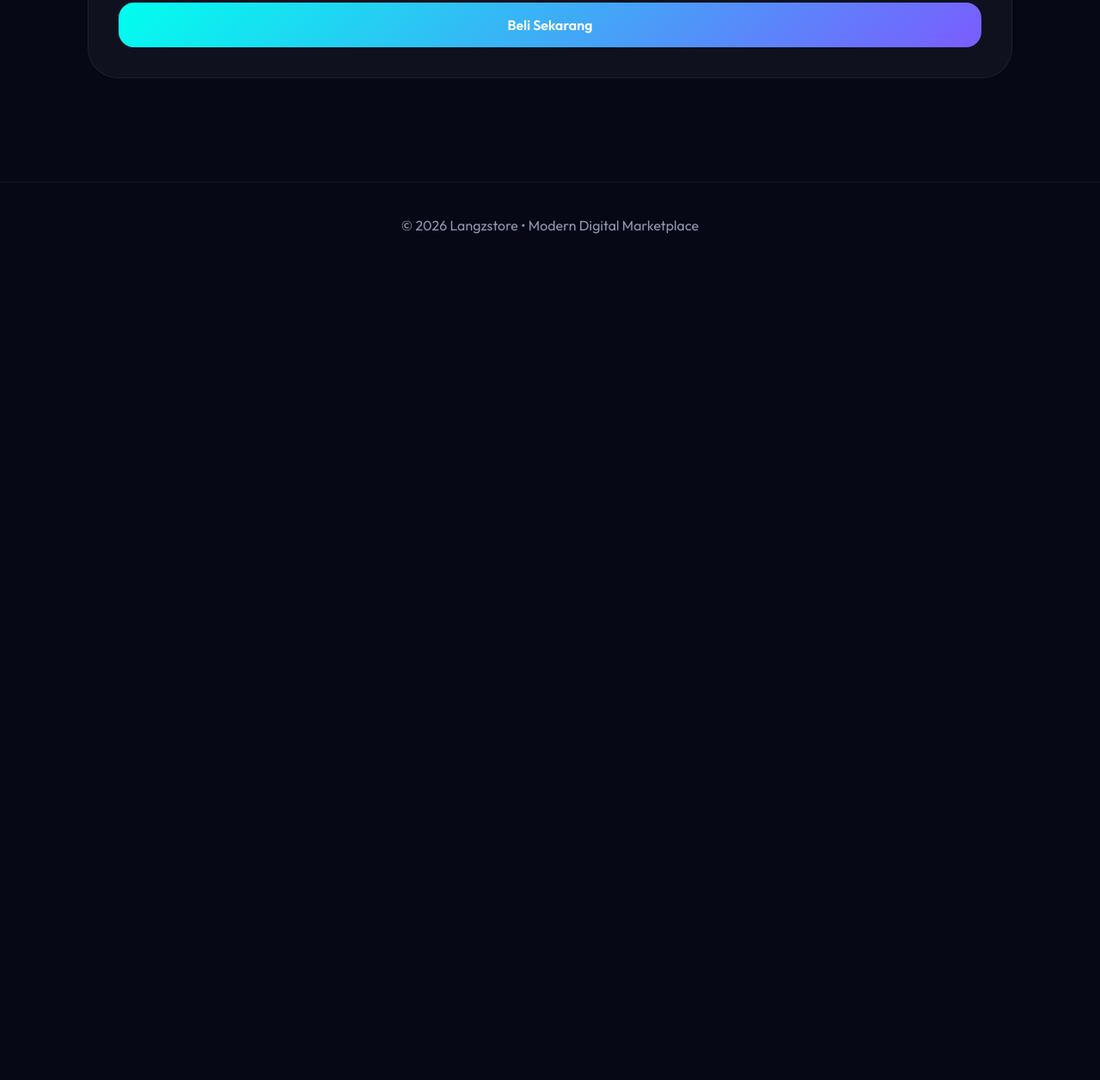
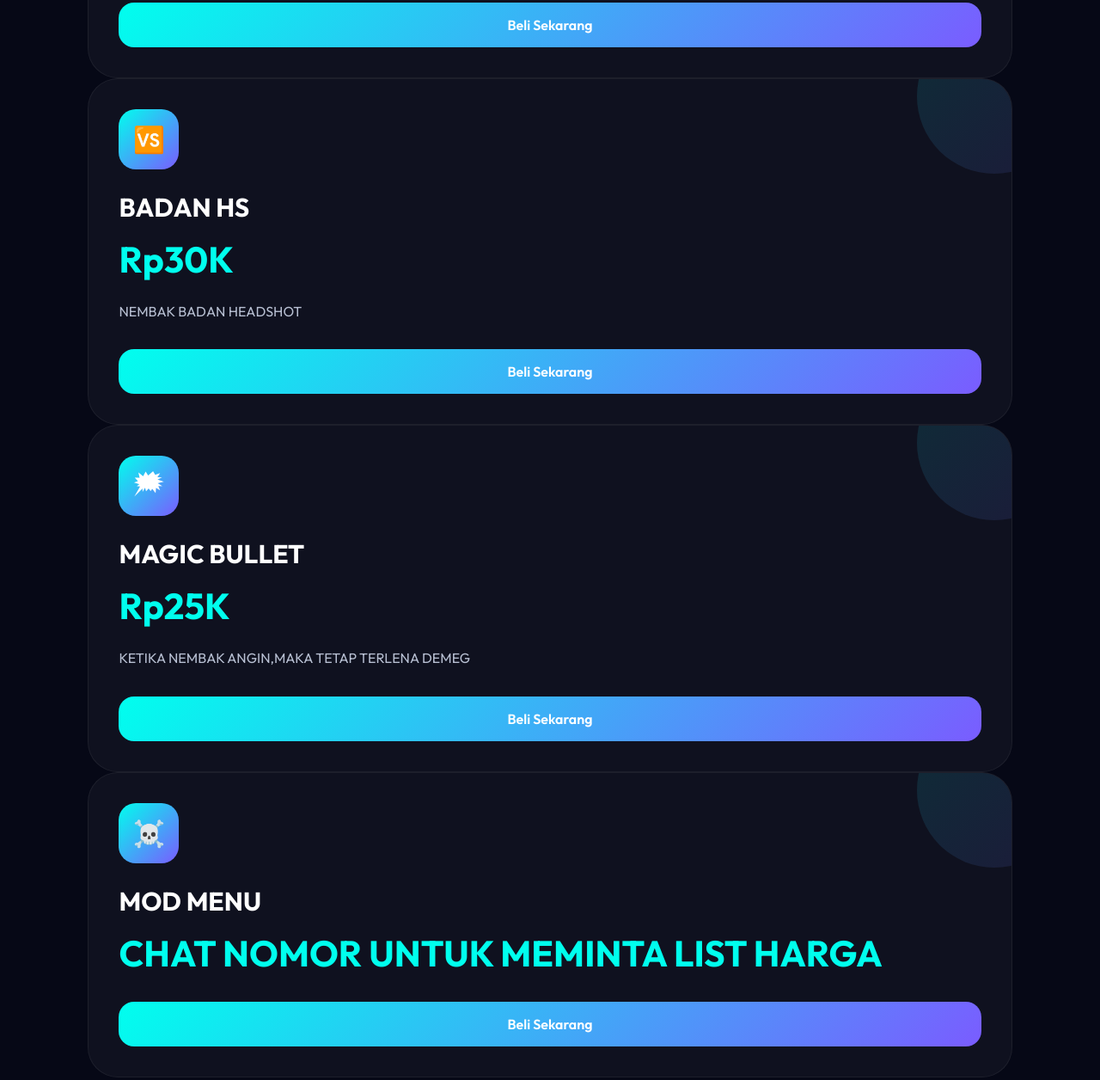
Before and after one commit to gilanggg1234/langzwebfile, a plain HTML site: page index.html in a window 1280 px wide. Shown: the part 1808-3064 px from the top of the page at 86% size. Before the commit the page ends 2120 px from the top, so only its background shows below. Drawn offline with Linux system fonts and the light colour scheme.

Commit message:
Add new product cards to index.html

```diff
--- a/index.html
+++ b/index.html
@@ -606,6 +606,96 @@
 
       </div>
 
+      <!-- CARD 5 -->
+      <div class="card">
+
+        <div class="circle"></div>
+
+        <div class="icon">
+          🆚
+        </div>
+
+        <h2>BADAN HS</h2>
+
+        <div class="harga">
+          Rp30K
+        </div>
+
+        <p>
+          NEMBAK BADAN HEADSHOT
+        </p>
+
+        <a
+        class="buy"
+        href="https://Wa.me/6285133309122?text=MIN+MAU+BUY+FILE+BADAN+HS"
+        target="_blank">
+
+          Beli Sekarang
+
+        </a>
+
+      </div>
+
+          <!-- CARD 6 -->
+      <div class="card">
+
+        <div class="circle"></div>
+
+        <div class="icon">
+          🗯
+        </div>
+
+        <h2>MAGIC BULLET</h2>
+
+        <div class="harga">
+          Rp25K
+        </div>
+
+        <p>
+          KETIKA NEMBAK ANGIN,MAKA TETAP TERLENA DEMEG
+        </p>
+
+        <a
+        class="buy"
+        href="https://Wa.me/6285133309122?text=MIN+MAU+BUY+FILE+MAGIC+BULLET"
+        target="_blank">
+
+          Beli Sekarang
+
+        </a>
+
+      </div>
+
+          <!-- CARD 7 -->
+      <div class="card">
+
+        <div class="circle"></div>
+
+        <div class="icon">
+          ☠️
+        </div>
+
+        <h2>MOD MENU</h2>
+
+        <div class="harga">
+          CHAT NOMOR UNTUK MEMINTA LIST HARGA
+        </div>
+
+        <p>
+
+        </p>
+
+        <a
+        class="buy"
+        href="https://Wa.me/6285133309122?text=MIN+MAU+BUY+FILE+MOD+MENU"
+        target="_blank">
+
+          Beli Sekarang
+
+        </a>
+
+      </div>
+
 
   </section>
 
```
